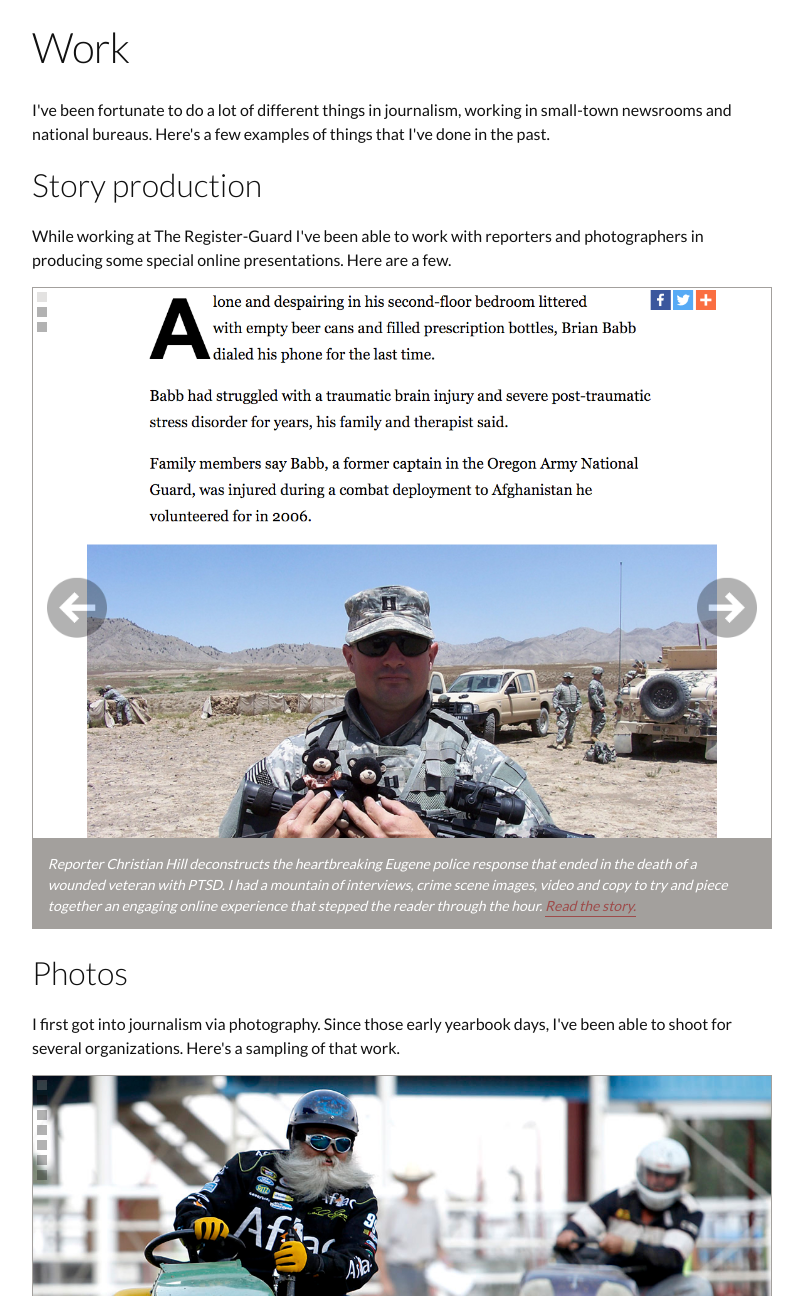
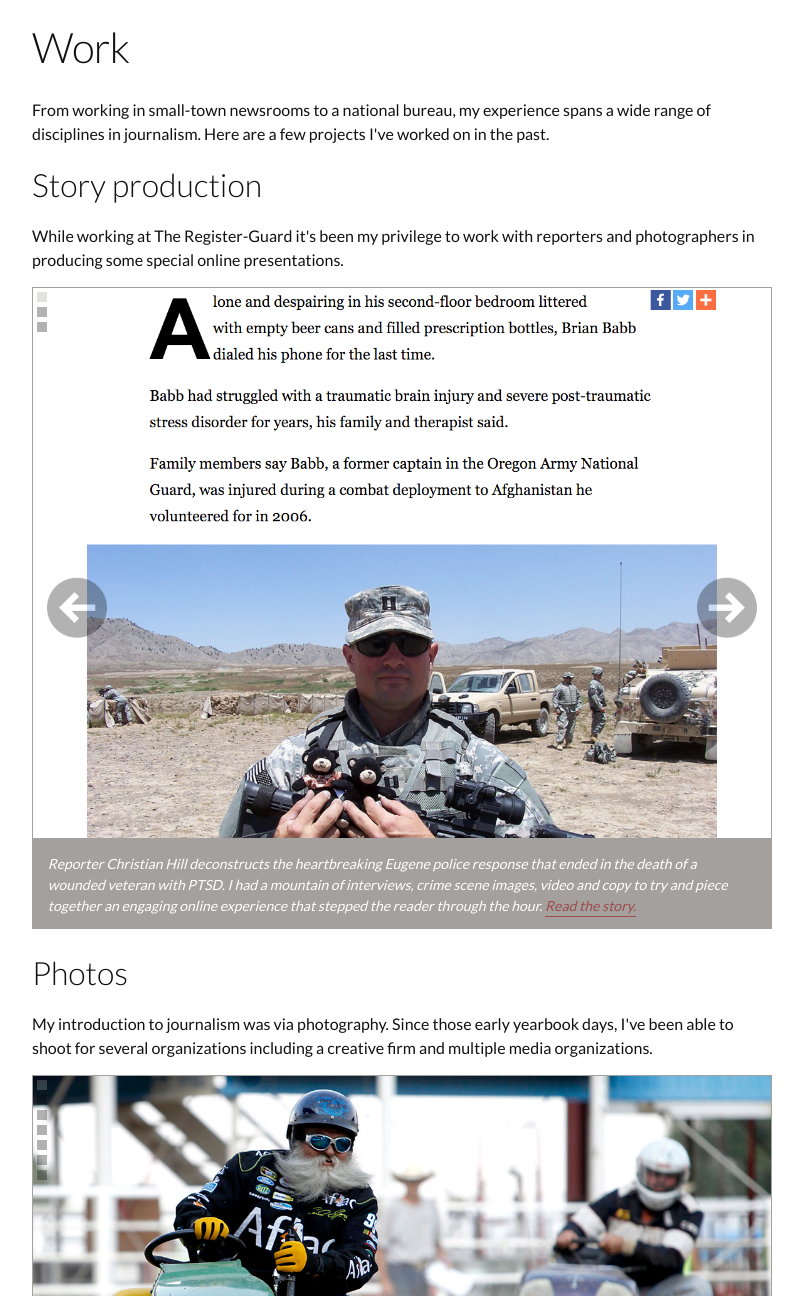
Before and after one commit to robertdenton/robertdenton.github.io, a Jekyll site: the page built from work.html, in a window 1280 px wide and 1400 px high, cut to the strip 104-1400 px from the top of the window. Shown: the whole strip, without its empty margins (238-1041 px from the left). Built offline with Jekyll 4.4.1, drawn with Linux system fonts in a browser that asks for light colours; some of the changed text lies outside the part shown.

Commit message:
first edits

```diff
--- a/index.html
+++ b/index.html
@@ -5,10 +5,10 @@
 <div class="home">
 
 	<p>Hey.</p>
-	<p>I'm a digital guy for <a href="http://registerguard.com" target="_blank">The Register-Guard</a>. That entails finding solutions to problems that the newsroom or advertising staff face, maintaining current code and developing some tools from scratch.</p>
+	<p>I'm a digital guy for <a href="http://registerguard.com" target="_blank">The Register-Guard</a>. My work entails finding solutions to problems that the newsroom or advertising staff face, maintaining current code and developing some tools from scratch.</p>
 	<p>Here are some other things about me:</p>
 	<ul>
-		<li>In the past, I dedicated a lot of time to taking photos.</li>
+		<li>In the past I dedicated a lot of time to taking photos.</li>
 		<li>I love to learn new things and go on adventures, especially if they include a good hike or bike ride.</li>
 		<li>I'm a huge supporter of scholastic media.</li>
 	</ul>
--- a/work.html
+++ b/work.html
@@ -6,11 +6,11 @@
 
 <div>
 
-	<p>I've been fortunate to do a lot of different things in journalism, working in small-town newsrooms and national bureaus. Here's a few examples of things that I've done in the past.</p>
+	<p>From working in small-town newsrooms to a national bureau, my experience spans a wide range of disciplines in journalism. Here are a few projects I've worked on in the past.</p>
 
 	<h2>Story production</h2>
 
-	<p>While working at The Register-Guard I've been able to work with reporters and photographers in producing some special online presentations. Here are a few.</p>
+	<p>While working at The Register-Guard it's been my privilege to work with reporters and photographers in producing some special online presentations.</p>
 
 	<div class="owl-carousel">
 
@@ -26,14 +26,14 @@
 
 		<div style="width:100%;">
 			<a href="http://pages.registerguard.com/pick/"><img src="/media/work/wheaton_trim.gif" alt="pick story gif" width="100%"></a>
-			<div class="owl-caption">On the 20th annivarsary of Kenny Wheaton's infamous "pick" I deconstructed the Jerry Allen radio call using gifs along with a story from the sports staff. <a href="http://pages.registerguard.com/pick/">See it here.</a></div>
+			<div class="owl-caption">On the 20th anniversary of Kenny Wheaton's infamous "pick" I deconstructed the Jerry Allen radio call using gifs along with a story from the sports staff. <a href="http://pages.registerguard.com/pick/">See it here.</a></div>
 		</div>
 
 	</div>
 
 	<h2>Photos</h2>
 
-	<p>I first got into journalism via photography. Since those early yearbook days, I've been able to shoot for several organizations. Here's a sampling of that work.</p>
+	<p>My introduction to journalism was via photography. Since those early yearbook days, I've been able to shoot for several organizations including a creative firm and multiple media organizations.</p>
 
 	<div class="owl-carousel">
 
@@ -76,7 +76,7 @@
 
     <h2>Bits and bytes</h2>
 
-    <p>I've pieced together a few things for The Register-Guard</p>
+    <p>At <a href="http://github.com/registerguard">The Register-Guard</a> I have pieced together several digital tools for both front and back-end systems.</p>
 
     <ul>
     	<li><a href="https://github.com/registerguard/TweetTweet">TweetTweet</a> - A Python script that reads an RSS feed, checks for new content and tweets out anything it finds with a custom bit.ly short link.</li>
@@ -87,7 +87,7 @@
 
     <h2>Video</h2>
 
-    <p>While at the University of Colorado - Boulder I invested a lot of time into  student media and as Editor-in-Chief I produced this marketing video for the organization.</p>
+    <p>While at the University of Colorado - Boulder I invested a lot of time into student media and as Editor-in-Chief I produced this marketing video for the organization.</p>
 
     <div class="mm">
     	<iframe width="560" height="315" src="https://www.youtube.com/embed/Bc7GU6gDTlA" frameborder="0" allowfullscreen></iframe>
```
